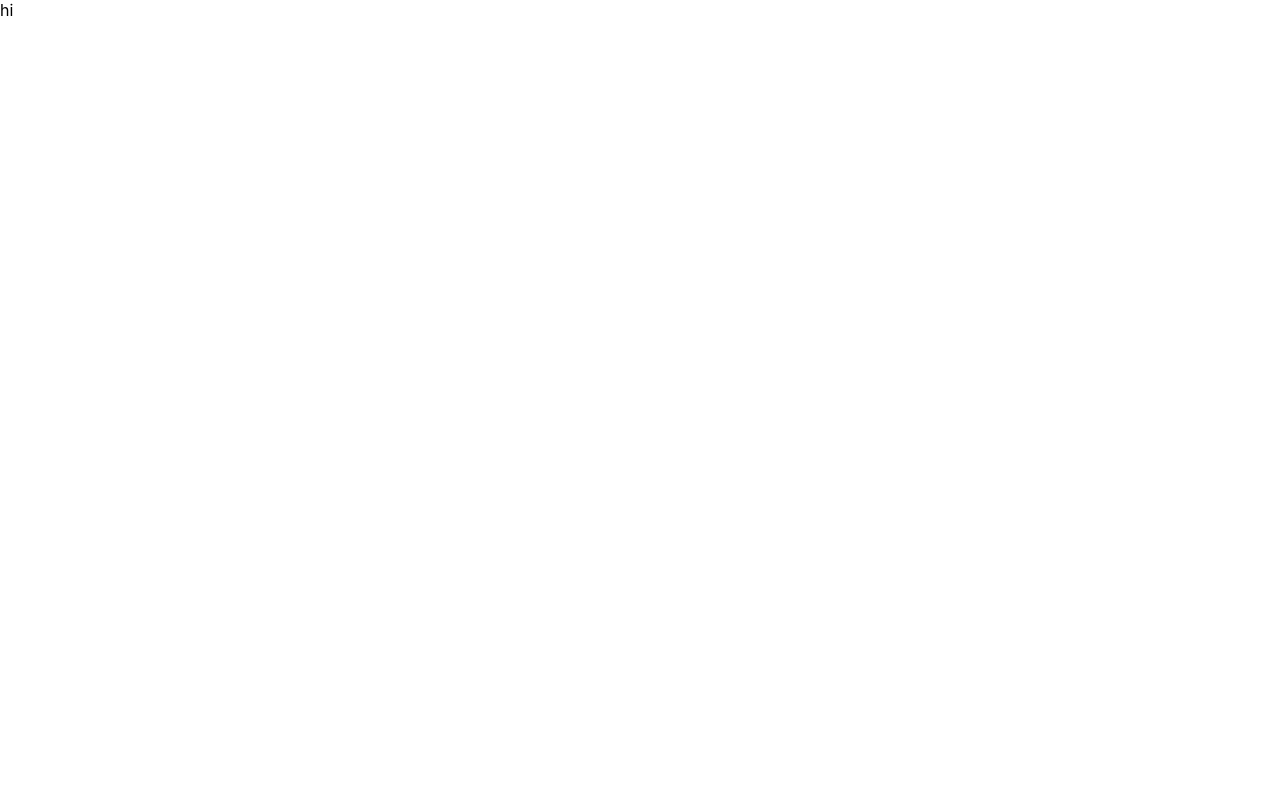
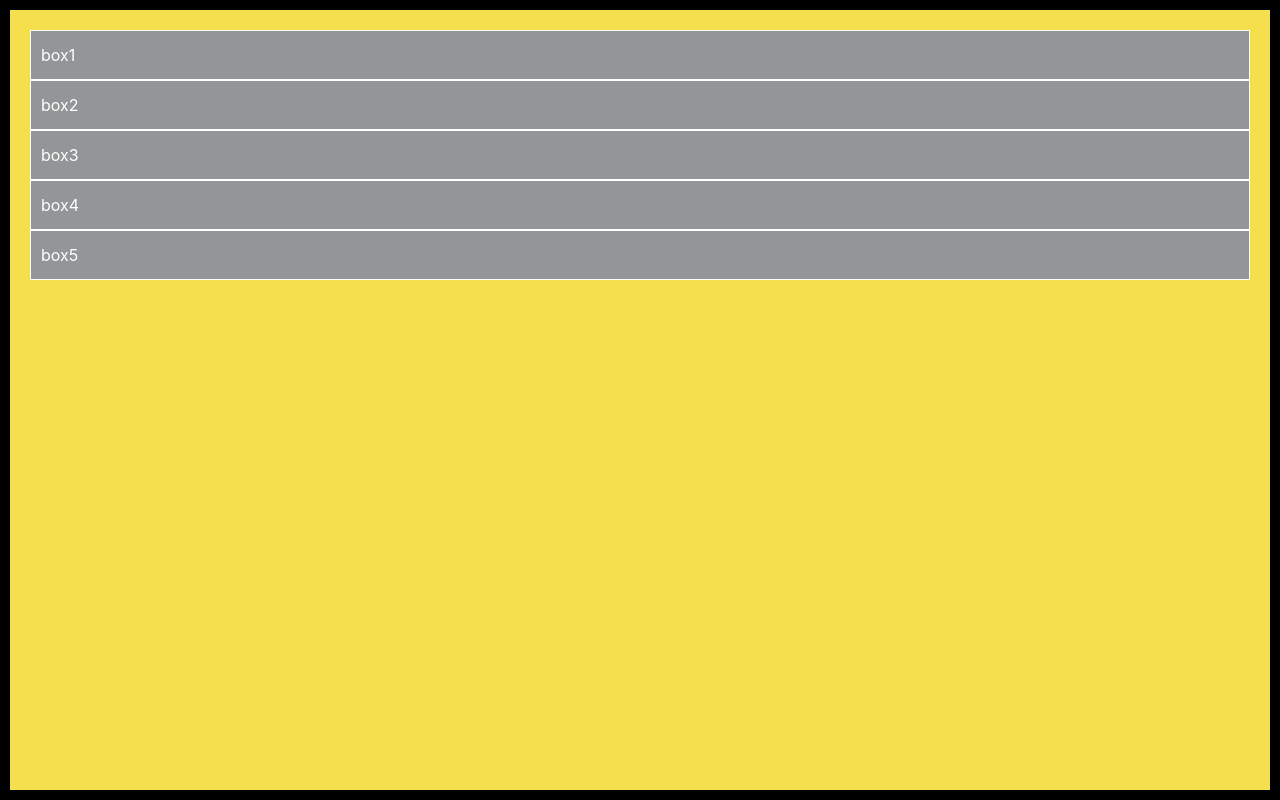
Before and after one commit to caffeinick/react-simple-draggable, a React (Create React App) app: page / in a window 1280 px wide. Built offline with nearby package versions, Linux system fonts and the light colour scheme.

Commit message:
add components

```diff
--- a/package.json
+++ b/package.json
@@ -9,6 +9,7 @@
     "react": "^17.0.1",
     "react-dom": "^17.0.1",
     "react-scripts": "4.0.1",
+    "styled-components": "^5.2.1",
     "web-vitals": "^0.2.4"
   },
   "scripts": {
--- a/src/App.js
+++ b/src/App.js
@@ -1,5 +1,26 @@
+import styled from 'styled-components';
+
+import Draggable from './components/draggable';
+import Box from './components/box';
+
 function App() {
-  return <div>hi</div>;
+  return (
+    <Container>
+      <Draggable>
+        <Box>box1</Box>
+        <Box>box2</Box>
+        <Box>box3</Box>
+        <Box>box4</Box>
+        <Box>box5</Box>
+      </Draggable>
+    </Container>
+  );
 }
 
 export default App;
+
+const Container = styled.div`
+  height: 100vh;
+  padding: 10px;
+  background-color: black;
+`;
--- /dev/null
+++ b/src/components/box.jsx
@@ -0,0 +1,17 @@
+import styled from 'styled-components';
+
+const Box = (props) => {
+  return <Container>{props.children}</Container>;
+};
+
+export default Box;
+
+const Container = styled.div`
+  display: flex;
+  align-items: center;
+  height: 50px;
+  padding: 0 10px;
+  border: 1px solid white;
+  background-color: rgb(147, 149, 151);
+  color: white;
+`;
--- /dev/null
+++ b/src/components/draggable.jsx
@@ -0,0 +1,13 @@
+import styled from 'styled-components';
+
+const Draggable = (props) => {
+  return <Container>{props.children}</Container>;
+};
+
+export default Draggable;
+
+const Container = styled.div`
+  height: 100%;
+  padding: 20px;
+  background-color: rgb(245, 223, 77);
+`;
```
Also changed, not shown: 1 other file (tests, documents, lock files or other folders).
